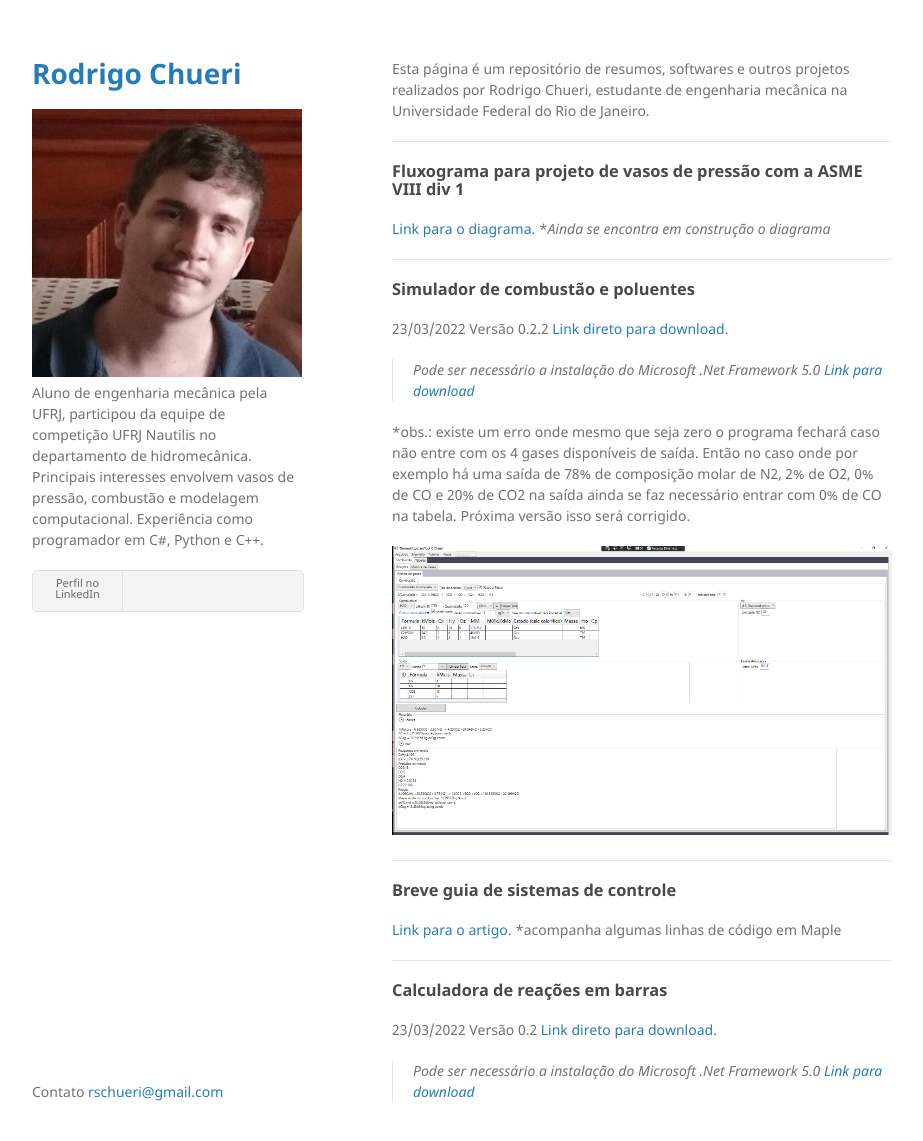
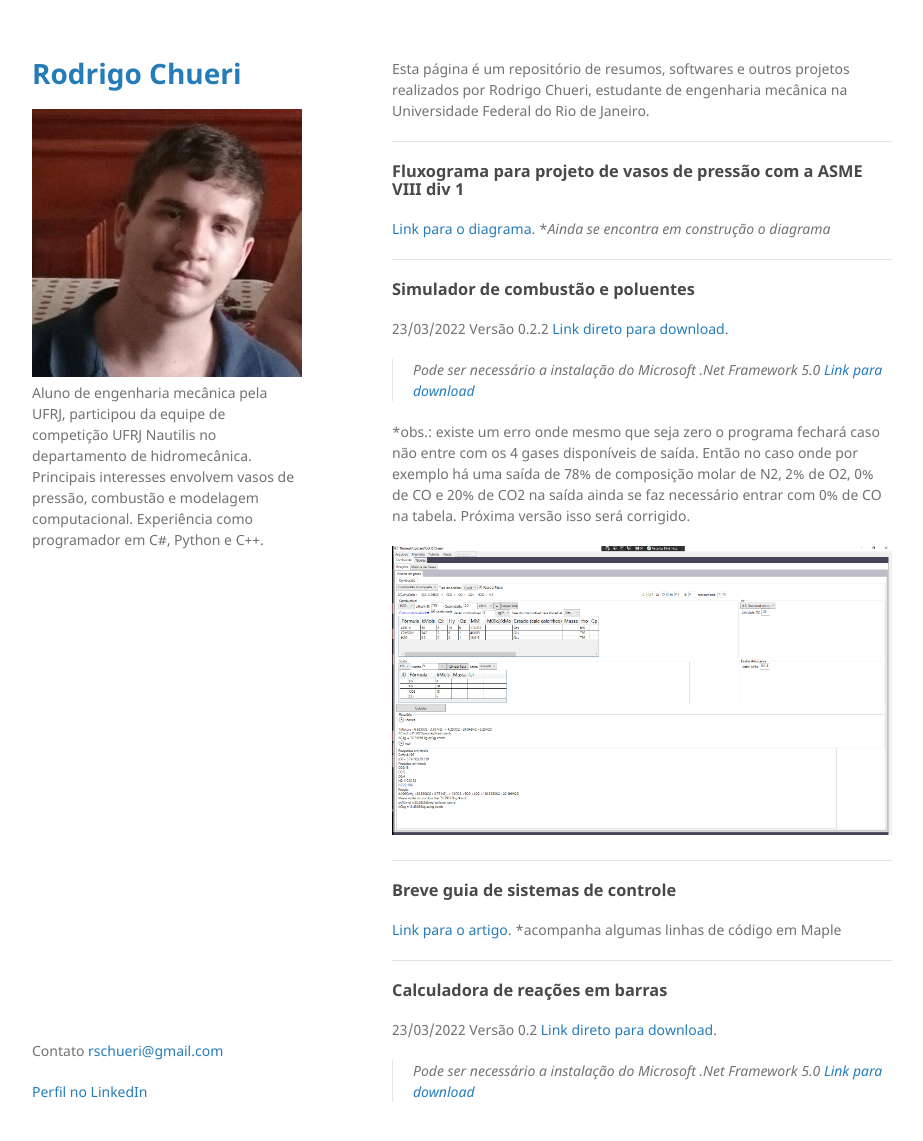
Before and after one commit to RodrigoChueri/ASMEVIIIdiv1, a Jekyll site: the page built from index.md, in a window 1280 px wide and 1172 px high. Shown: the top 1141 px of the window, without its empty margins (178-1101 px from the left). Built offline with Jekyll 4.4.1, drawn with Linux system fonts in a browser that asks for light colours.

Commit message:
Update default.html

```diff
--- a/_layouts/default.html
+++ b/_layouts/default.html
@@ -23,11 +23,7 @@
 
         <p>{{ site.description | default: site.github.project_tagline }}</p>
 
-        {% if site.show_downloads %}
-        <ul class="downloads">
-          <li><a href="https://www.linkedin.com/in/rodrigo-chueri-33160b74">Perfil no LinkedIn <strong></strong></a></li>
-        </ul>
-        {% endif %}
+
       </header>
       <section>
 
```
Also changed, not shown: other parts of _layouts/default.html (+1 -0 lines).
